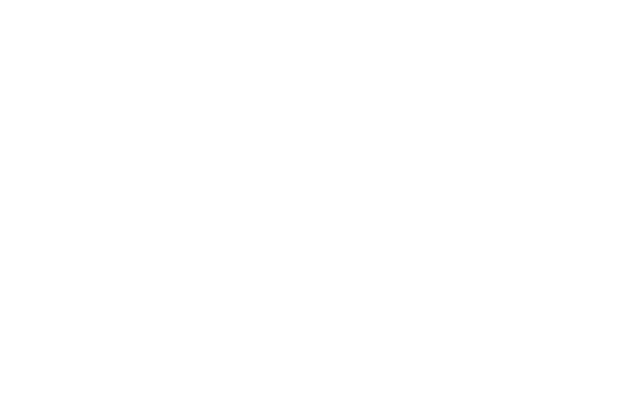
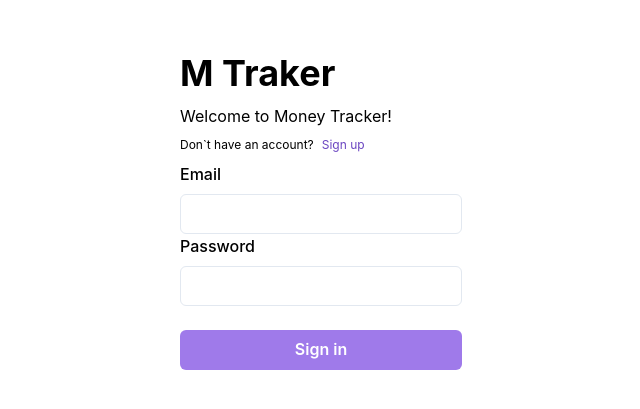
Before and after one commit to ebereber/alkemy, a React (Vite) app in the folder client/: page /signin in a window 1280 px wide. Before the commit this address had no page. Shown: the part 189-598 px from the top of the page, without its empty margins (319-959 px from the left). Built offline with nearby package versions, Linux system fonts and the light colour scheme.

Commit message:
feat: add sign in page

```diff
--- /dev/null
+++ b/client/src/pages/SignIn.jsx
@@ -0,0 +1,89 @@
+import {
+  Box,
+  Button,
+  Center,
+  FormControl,
+  FormLabel,
+  Heading,
+  HStack,
+  Input,
+  LinkBox,
+  Text,
+  VStack
+} from '@chakra-ui/react'
+
+import React, { useState } from 'react'
+import { Link } from 'react-router-dom'
+
+function SignIn() {
+  const [email, setEmail] = useState('')
+  const [password, setPassword] = useState('')
+
+  const handleSubmit = (e) => {
+    e.preventDefault()
+  }
+
+  return (
+    <Center minH={'100vh'} bg="white" align={'center'}>
+      <VStack>
+        <VStack
+          justifyContent={'center'}
+          borderRadius={'lg'}
+          color={'black'}
+          justify="flex-start"
+          minW={'200px'}>
+          <VStack w={'100%'} align="flex-start">
+            <Heading>M Traker</Heading>
+            <Text>Welcome to Money Tracker!</Text>
+            <HStack fontSize={'12px'}>
+              <Text>Don`t have an account? </Text>
+              <LinkBox color={'purple.600'} as={Link} to="/signup">
+                Sign up
+              </LinkBox>
+            </HStack>
+          </VStack>
+          <form onSubmit={handleSubmit}>
+            <FormControl>
+              <FormLabel>Email</FormLabel>
+              <Input type="email" onChange={(e) => setEmail(e.target.value)} required />
+            </FormControl>
+
+            <FormControl>
+              <FormLabel>Password</FormLabel>
+              <Input type="password" onChange={(e) => setPassword(e.target.value)} required />
+            </FormControl>
+            <Box w={'100%'}>
+              <Button type="submit" bg="purple.400" w={'100%'} color={'white'} mt={6}>
+                Sign in
+              </Button>
+            </Box>
+          </form>
+        </VStack>
+      </VStack>
+    </Center>
+  )
+}
+
+export default SignIn
+
+/*
+<Stack
+align={'center'}
+spacing={{ base: 8, md: 10 }}
+py={{ base: 20, md: 28 }}
+direction={{ base: 'column', md: 'row' }}
+>
+    <Heading
+    lineHeight={1.1}
+    fontWeight={600}
+    fontSize={{ base: '3xl', sm: '4xl', lg: '6xl' }}>
+    <Text>
+    Money Managment
+    </Text>
+
+    <Text as={'span'} color={'grey'} fontSize={'1rem'}>
+    Money Managment is an on-chain perpetual futures DEX with deep liquidity and builder-ready composability.
+    </Text>
+</Heading>
+
+</Stack> */
--- a/client/src/routes/AppRouter.jsx
+++ b/client/src/routes/AppRouter.jsx
@@ -1,12 +1,14 @@
 import React from 'react'
 import { BrowserRouter, Route, Routes } from 'react-router-dom'
 import Home from '../pages/Home'
+import SignIn from '../pages/SignIn'
 
 function AppRouter() {
   return (
     <BrowserRouter>
       <Routes>
         <Route path="/" element={<Home />} />
+        <Route path="/signin" element={<SignIn />} />
       </Routes>
     </BrowserRouter>
   )
```
